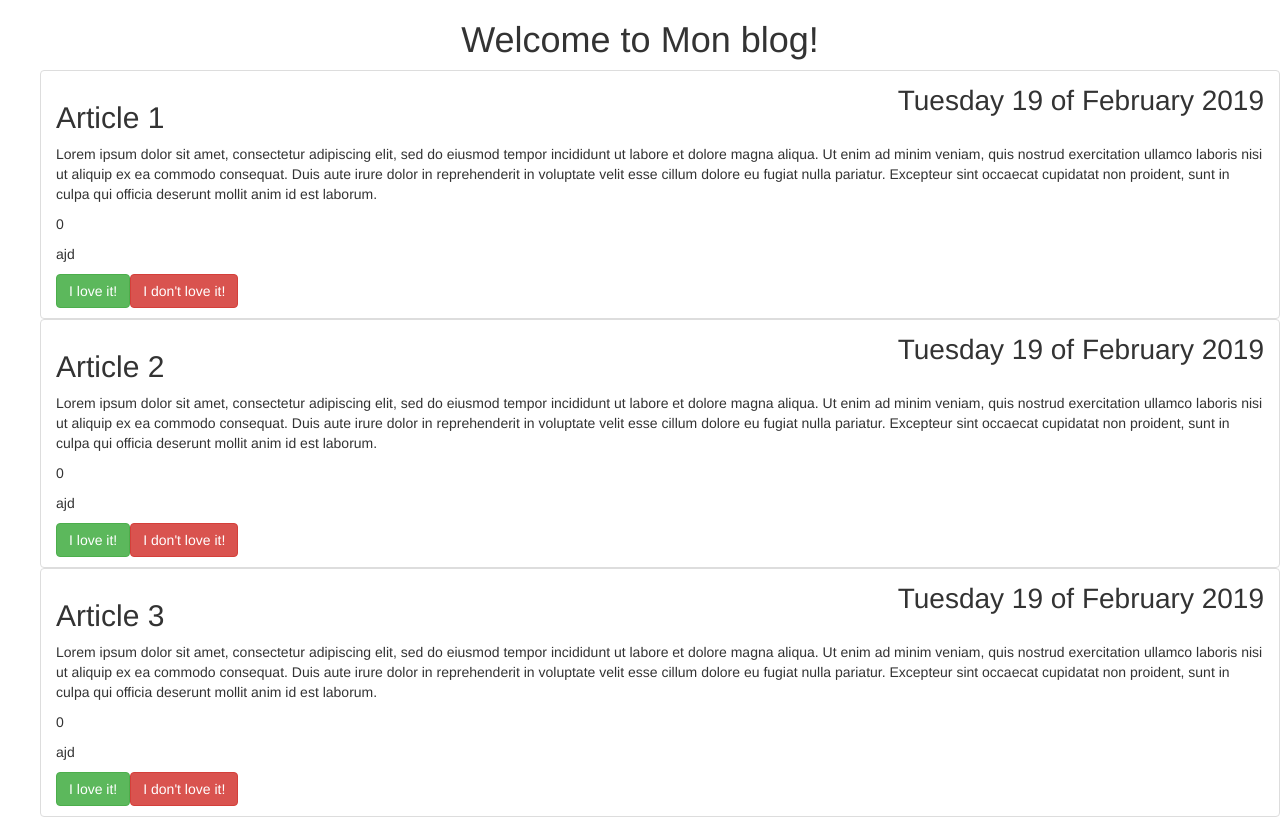
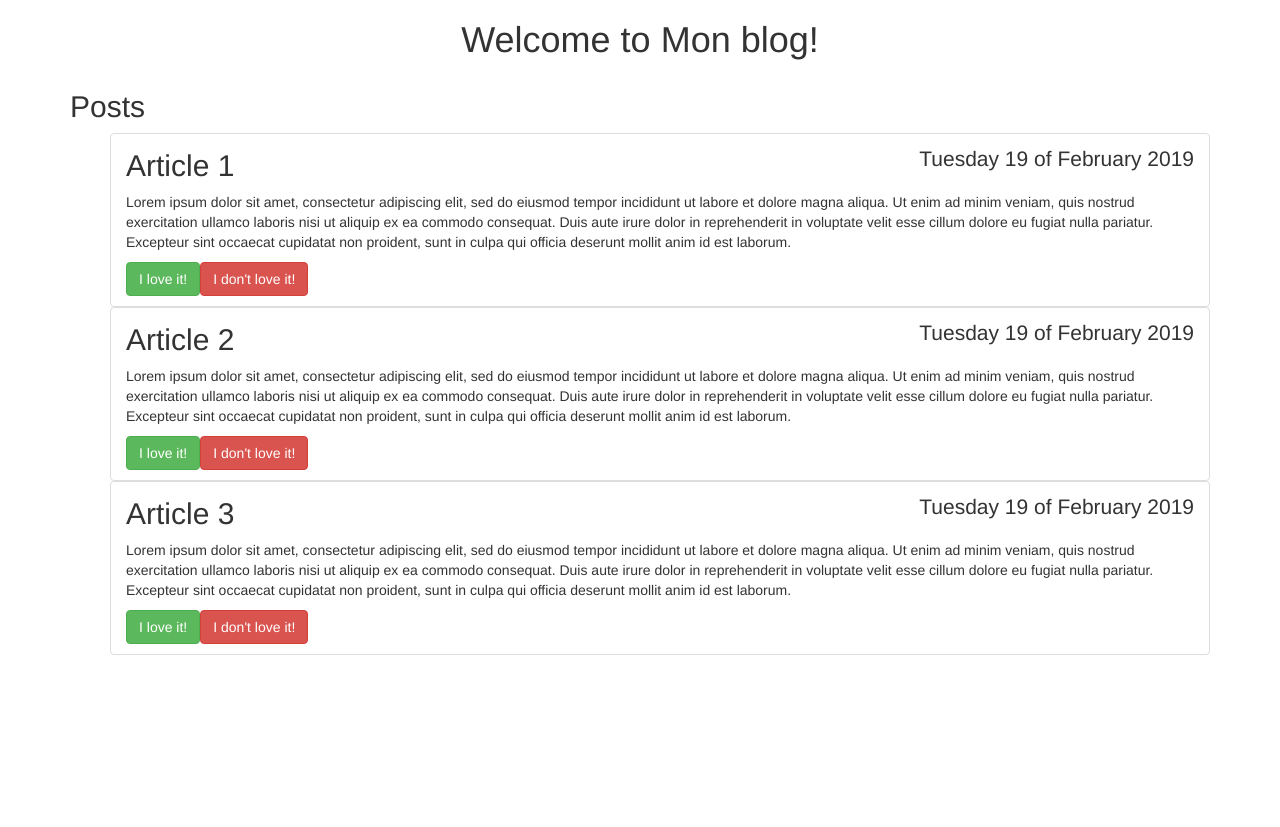
Before and after one commit to bastien-joffre/test-blog-angular, an Angular app: page / in a window 1280 px wide. After the commit the page ends 800 px from the top, so only its background shows below. Built offline with nearby package versions, Linux system fonts and the light colour scheme.

Commit message:
Finish !

```diff
--- a/src/app/app.component.html
+++ b/src/app/app.component.html
@@ -4,4 +4,6 @@
     Welcome to {{ title }}!
   </h1>
 </div>
-<app-post-list-component [posts]="posts"></app-post-list-component>
+<div class="container">
+  <app-post-list-component [posts]="posts"></app-post-list-component>
+</div>
--- a/src/app/app.component.ts
+++ b/src/app/app.component.ts
@@ -13,19 +13,19 @@ export class AppComponent {
       title: 'Article 1',
       content: 'Lorem ipsum dolor sit amet, consectetur adipiscing elit, sed do eiusmod tempor incididunt ut labore et dolore magna aliqua. Ut enim ad minim veniam, quis nostrud exercitation ullamco laboris nisi ut aliquip ex ea commodo consequat. Duis aute irure dolor in reprehenderit in voluptate velit esse cillum dolore eu fugiat nulla pariatur. Excepteur sint occaecat cupidatat non proident, sunt in culpa qui officia deserunt mollit anim id est laborum.',
       loveIts: '0',
-      created_at: 'ajd'
+      created_at: new Date()
     },
     {
       title: 'Article 2',
       content: 'Lorem ipsum dolor sit amet, consectetur adipiscing elit, sed do eiusmod tempor incididunt ut labore et dolore magna aliqua. Ut enim ad minim veniam, quis nostrud exercitation ullamco laboris nisi ut aliquip ex ea commodo consequat. Duis aute irure dolor in reprehenderit in voluptate velit esse cillum dolore eu fugiat nulla pariatur. Excepteur sint occaecat cupidatat non proident, sunt in culpa qui officia deserunt mollit anim id est laborum.',
       loveIts: '0',
-      created_at: 'ajd'
+      created_at: new Date()
     },
     {
       title: 'Article 3',
       content: 'Lorem ipsum dolor sit amet, consectetur adipiscing elit, sed do eiusmod tempor incididunt ut labore et dolore magna aliqua. Ut enim ad minim veniam, quis nostrud exercitation ullamco laboris nisi ut aliquip ex ea commodo consequat. Duis aute irure dolor in reprehenderit in voluptate velit esse cillum dolore eu fugiat nulla pariatur. Excepteur sint occaecat cupidatat non proident, sunt in culpa qui officia deserunt mollit anim id est laborum.',
       loveIts: '0',
-      created_at: 'ajd'
+      created_at: new Date()
     }
   ]
 }
--- a/src/app/post-list-component/post-list-component.component.html
+++ b/src/app/post-list-component/post-list-component.component.html
@@ -1,3 +1,4 @@
+<h2>Posts</h2>
 <ul>
-  <app-post-list-item-component [article]="post" *ngFor="let post of posts" class="list-group"></app-post-list-item-component>
+  <app-post-list-item-component [post]="post" *ngFor="let post of posts" class="list-group"></app-post-list-item-component>
 </ul>
--- a/src/app/post-list-component/post-list-component.component.ts
+++ b/src/app/post-list-component/post-list-component.component.ts
@@ -7,7 +7,7 @@ import { Component, OnInit, Input } from '@angular/core';
 })
 export class PostListComponentComponent implements OnInit {
 
-  @Input() posts: any;
+  @Input() posts;
 
   constructor() { }
 
--- a/src/app/post-list-item-component/post-list-item-component.component.html
+++ b/src/app/post-list-item-component/post-list-item-component.component.html
@@ -1,11 +1,10 @@
 <li [ngClass]="{'list-group-item': true,
-                'list-group-item-success': article.loveIts > 0,
-                'list-group-item-danger': article.loveIts < 0}">
-   <span class="date">{{ date | date: 'EEEE d of MMMM y' }}</span>
-   <h2>{{ article.title }}</h2>
-   <p>{{ article.content }}</p>
-   <p>{{ article.loveIts }}</p>
-   <p>{{ article.created_at }}</p>
+                'list-group-item-success': this.post.loveIts > 0,
+                'list-group-item-danger': this.post.loveIts < 0}"
+        class="position-relative">
+   <div class="date">{{ this.post.created_at | date: 'EEEE d of MMMM y' }}</div>
+   <h2>{{ this.post.title }}</h2>
+   <p>{{ this.post.content }}</p>
    <button class="btn btn-success"
            (click)="onILike()">I love it!</button>
    <button class="btn btn-danger"
--- a/src/app/post-list-item-component/post-list-item-component.component.scss
+++ b/src/app/post-list-item-component/post-list-item-component.component.scss
@@ -1,4 +1,8 @@
 .date {
     float: right;
-    font-size: 200%;
+    font-size: 150%;
 }
+
+h2 {
+    margin-top: 5px;
+}
--- a/src/app/post-list-item-component/post-list-item-component.component.ts
+++ b/src/app/post-list-item-component/post-list-item-component.component.ts
@@ -7,19 +7,17 @@ import { Component, OnInit, Input } from '@angular/core';
 })
 export class PostListItemComponentComponent implements OnInit {
 
-  @Input() article: any;
+  @Input() post: any;
   @Input() loveIts: number;
-
-  date = new Date();
 
   constructor() { }
 
   onILike() {
-    this.article.loveIts ++;
+    this.post.loveIts ++;
   }
 
   onIDontLike () {
-    this.article.loveIts --;
+    this.post.loveIts --;
   }
 
   ngOnInit() {
```
